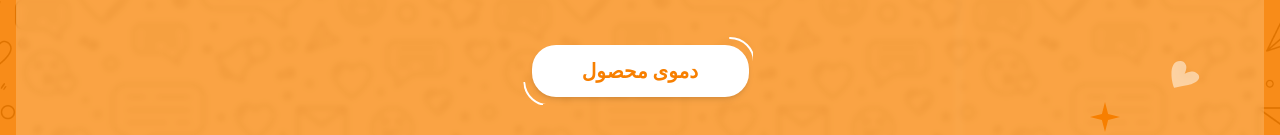
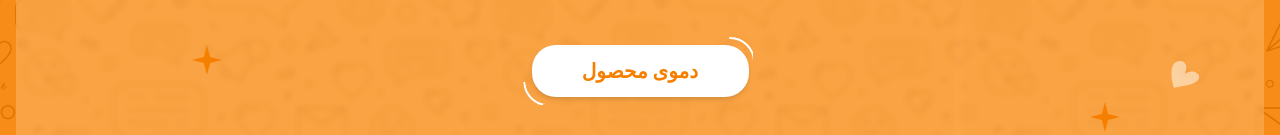
Before and after one commit to mahyarErshad/perfex-chat, a React (Create React App) app: page / in a window 1280 px wide. Shown: the part 572-707 px from the top of the page. Built offline with nearby package versions, Linux system fonts and the light colour scheme; a web font is replaced by a local one.

Commit message:
Added another OrangeStar

```diff
--- a/src/Components/HeroSection/HeroSection.jsx
+++ b/src/Components/HeroSection/HeroSection.jsx
@@ -57,6 +57,7 @@ const HeroSection = () => {
         <OrangeStar className="absolute bottom-3 right-36 max-md:hidden" />
         <OrangeStar className="absolute top-14 left-[5.625rem] max-md:hidden" />
         <SmallFilledHeart className="absolute top-28 left-9 max-md:hidden" />
+        <OrangeStar className="absolute bottom-[4.3125rem] left-44 max-md:hidden" />
       </div>
       <img className="absolute bottom-0 translate-y-[50%]" src={desktopImage} alt="Screenshot of perfex chat module" />
     </section>
```
